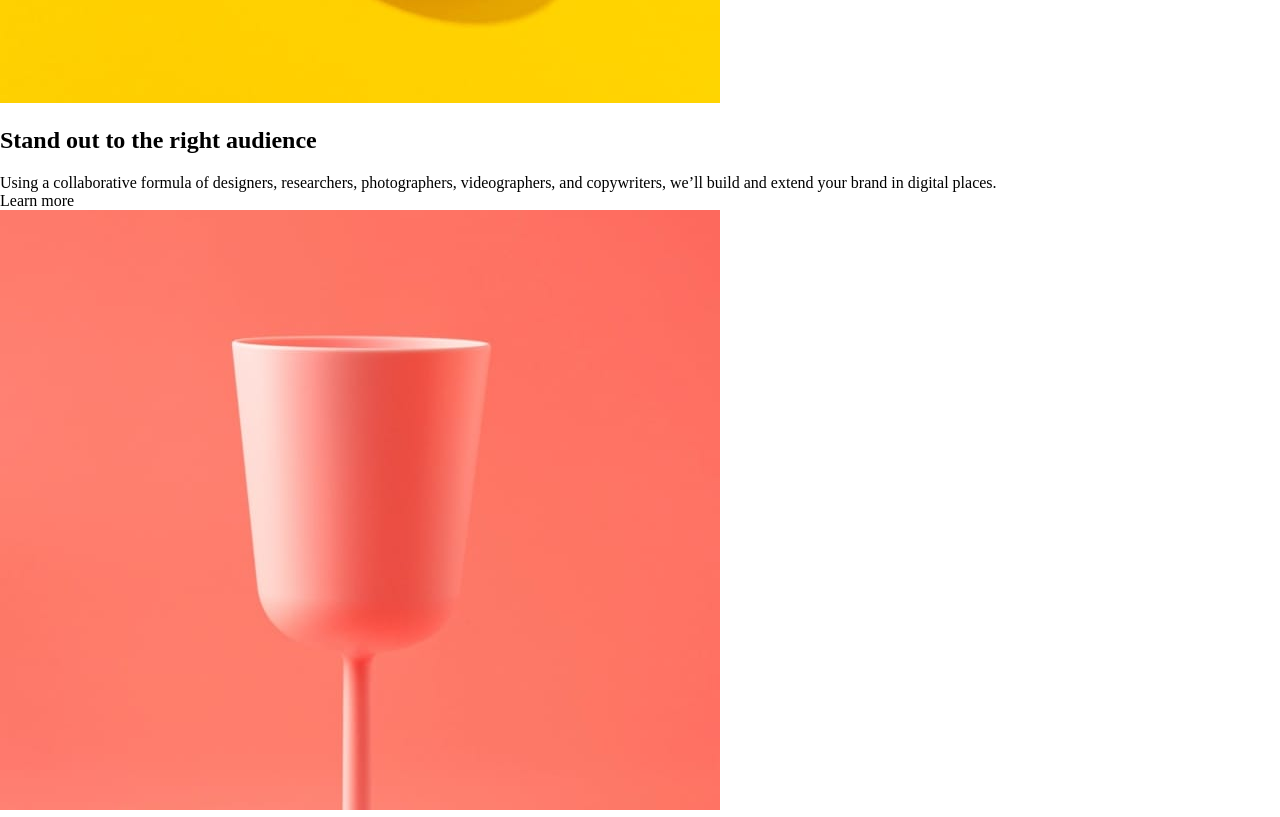
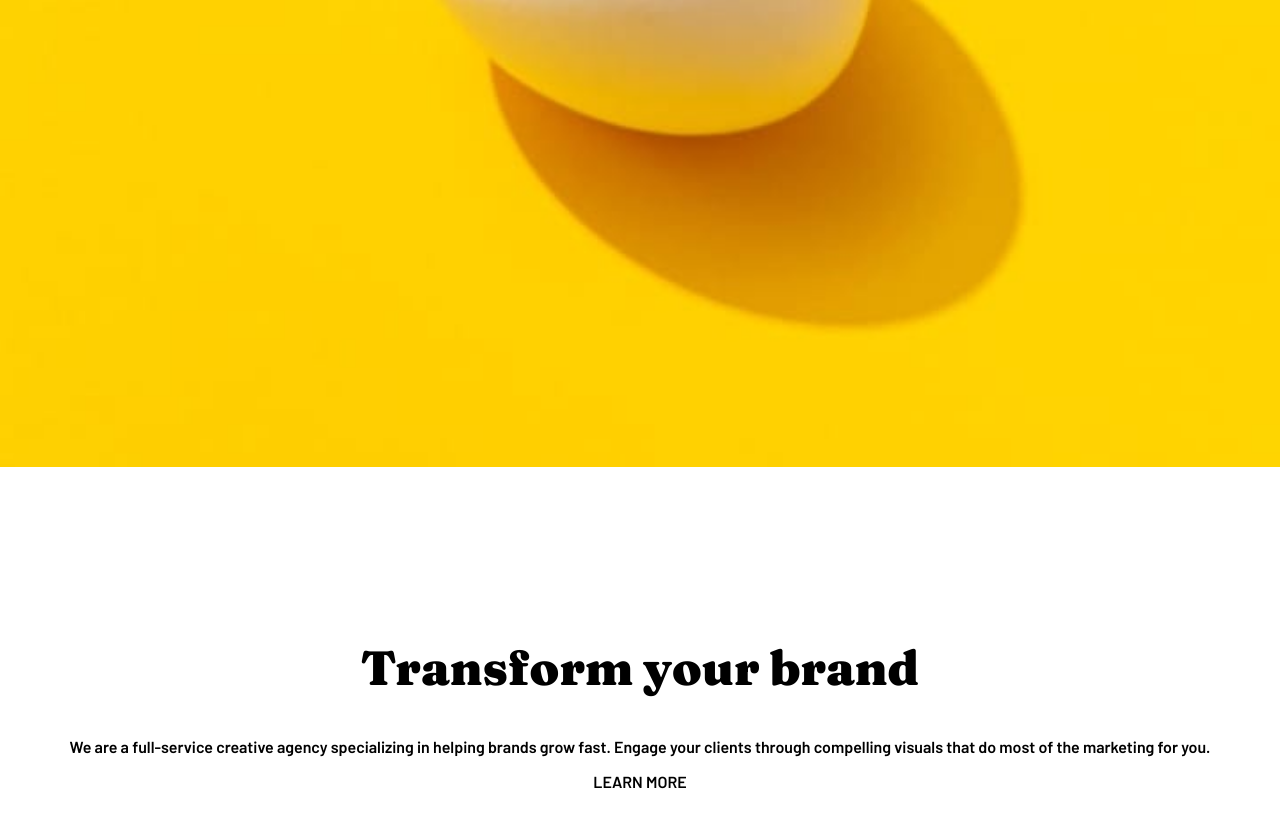
Before and after one commit to vdourson2/Keller5-sunnyside-agency, a plain HTML site: page index.html in a window 1280 px wide. Shown: the part 1400-2217 px from the top of the page. Drawn offline with Linux system fonts and the light colour scheme.

Commit message:
2ème sauvegarde

```diff
--- a/index.html
+++ b/index.html
@@ -28,24 +28,28 @@
   <!--<img src="./resources/images/photos/image-gallery-orange.jpg" alt="orange">-->
 
   <div class="transform">
+    <div class="bloc_image">
+      <img src="./resources/images/photos/image-transform.jpg" alt="oeuf">
+    </div>
     <div class="bloc_texte">
       <h2>Transform your brand</h2>
       <p> We are a full-service creative agency specializing in helping brands grow fast. Engage your clients through compelling visuals that do most of the marketing for you.</p>
-      <div class="lien">Learn more</div>
-    </div>
-    <div class="bloc_image">
-      <img src="./resources/images/photos/image-transform.jpg" alt="oeuf">
+      <div class="lien">
+        <p>Learn more</p>
+      </div>
     </div>
   </div>
 
   <div class="stand_out">
+    <div class="bloc_image">
+      <img src="./resources/images/photos/image-stand-out.jpg" alt="verre">
+    </div>
     <div class="bloc_texte">
       <h2>Stand out to the right audience</h2>
       <p> Using a collaborative formula of designers, researchers, photographers, videographers, and copywriters, we’ll build and extend your brand in digital places.</p>
-      <div class="lien">Learn more</div>
-    </div>
-    <div class="bloc_image">
-      <img src="./resources/images/photos/image-stand-out.jpg" alt="oeuf">
+      <div class="lien">
+        <p>Learn more</p>
+      </div>
     </div>
   </div>
 
--- a/style.scss
+++ b/style.scss
@@ -1,6 +1,7 @@
 @import url('https://fonts.googleapis.com/css2?family=Fraunces:opsz,wght@9..144,900&display=swap');
+@import url('https://fonts.googleapis.com/css2?family=Barlow:wght@600&display=swap');
 
-html, body, p{
+html, body{
 	margin:0;
 	padding:0;
 }
@@ -30,6 +31,29 @@ header{
     .arrow{
         display:block;
         margin:auto;
-
+        height: 150px;
     }
 }
+
+.bloc_image{
+    width:100vw;
+    img{
+    width:100%;
+    }
+}
+
+.bloc_texte{
+    //width:100vw;
+    padding: 10vw 5vw 10vw 5vw;
+    text-align: center;
+    h2{
+        font-family:Fraunces, serif;
+        font-size:3em;
+    }
+    p{
+        font-family:Barlow, 'Times New Roman', Times, serif;
+    }
+    .lien{
+        text-transform: uppercase;
+    }
+}
```
Also changed, not shown: style.css, 1 other file.
